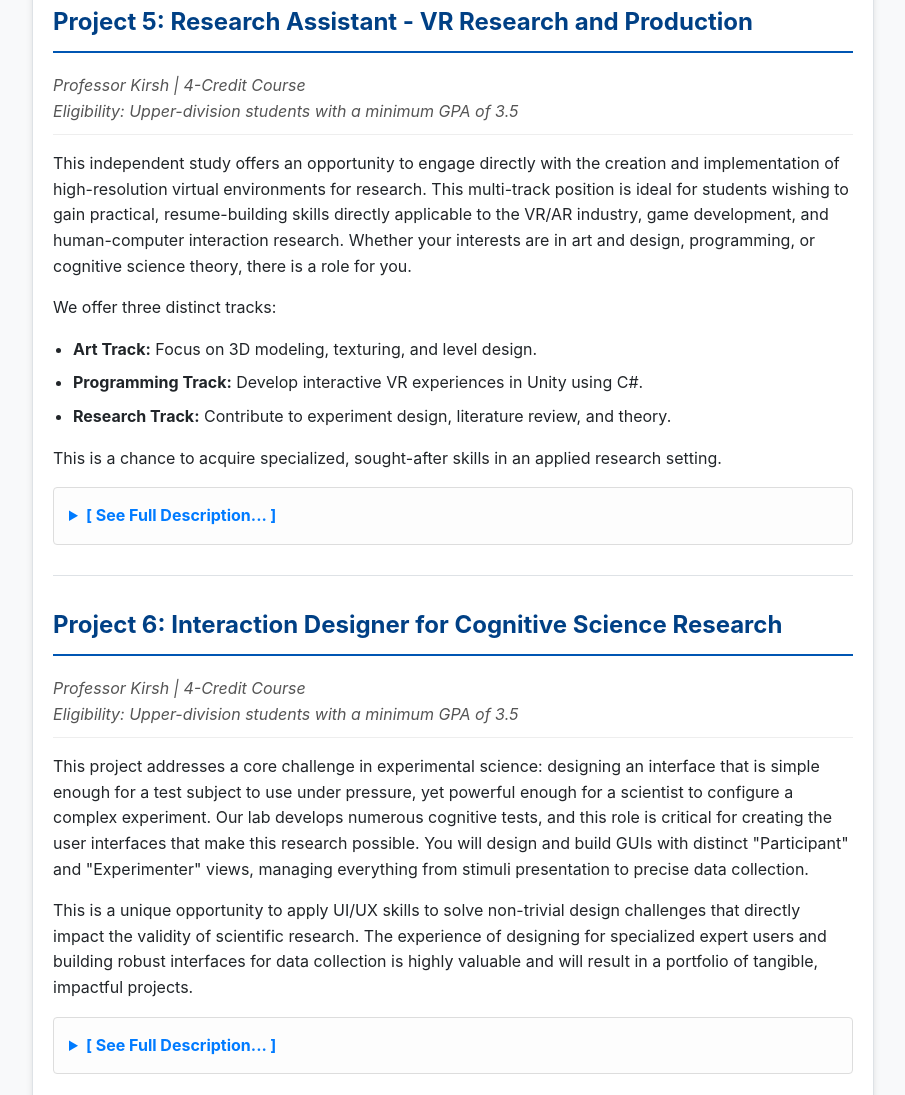
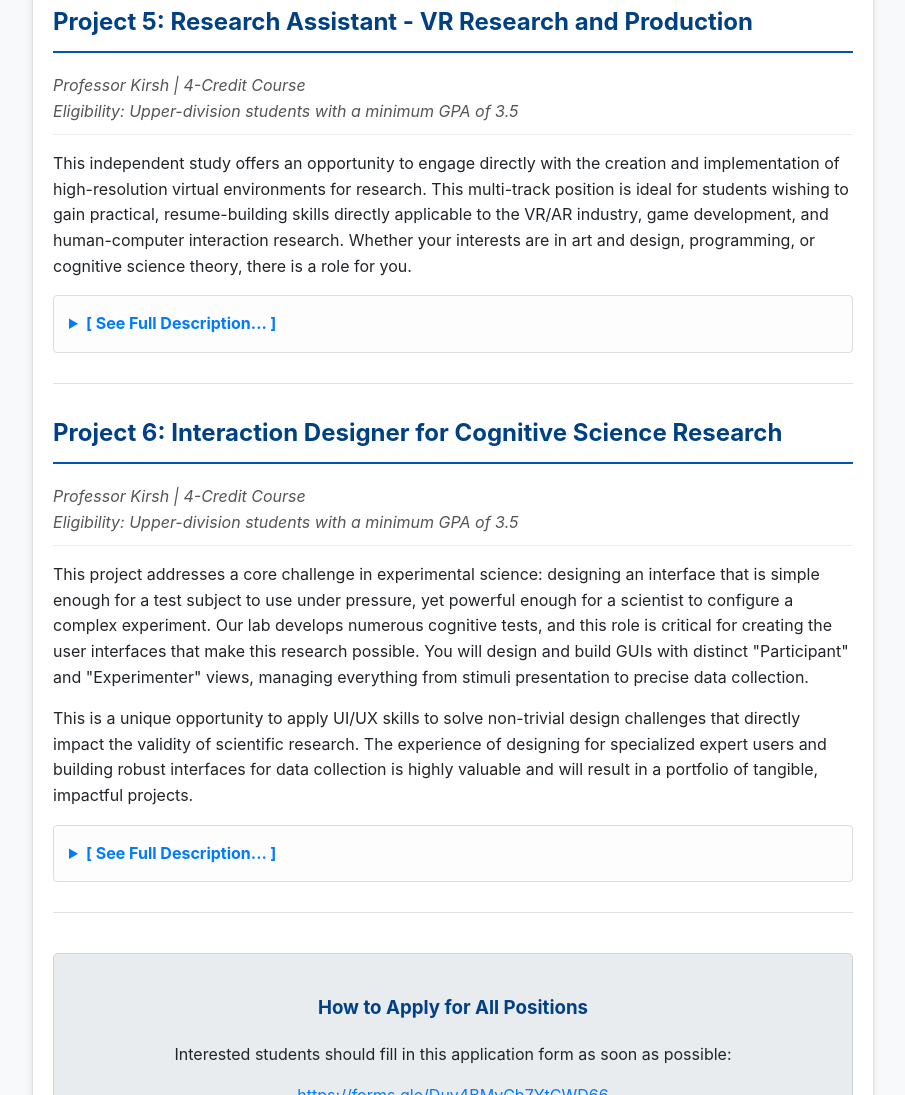
Before and after one commit to xrlabbie/25fall-recruit, a plain HTML site: page index.html in a window 1280 px wide. Shown: the part 2813-3908 px from the top of the page, without its empty margins (187-1092 px from the left). Drawn offline with Linux system fonts and the light colour scheme.

Commit message:
Add files via upload

```diff
--- a/index.html
+++ b/index.html
@@ -291,13 +291,7 @@
                 Eligibility: Upper-division students with a minimum GPA of 3.5
             </div>
             <p>This independent study offers an opportunity to engage directly with the creation and implementation of high-resolution virtual environments for research. This multi-track position is ideal for students wishing to gain practical, resume-building skills directly applicable to the VR/AR industry, game development, and human-computer interaction research. Whether your interests are in art and design, programming, or cognitive science theory, there is a role for you.</p>
-             <p>We offer three distinct tracks:</p>
-            <ul>
-                <li><strong>Art Track:</strong> Focus on 3D modeling, texturing, and level design.</li>
-                <li><strong>Programming Track:</strong> Develop interactive VR experiences in Unity using C#.</li>
-                <li><strong>Research Track:</strong> Contribute to experiment design, literature review, and theory.</li>
-            </ul>
-             <p>This is a chance to acquire specialized, sought-after skills in an applied research setting.</p>
+
             <details>
                 <summary>[ See Full Description... ]</summary>
                 <p class="section-title">Project Description</p>
```
